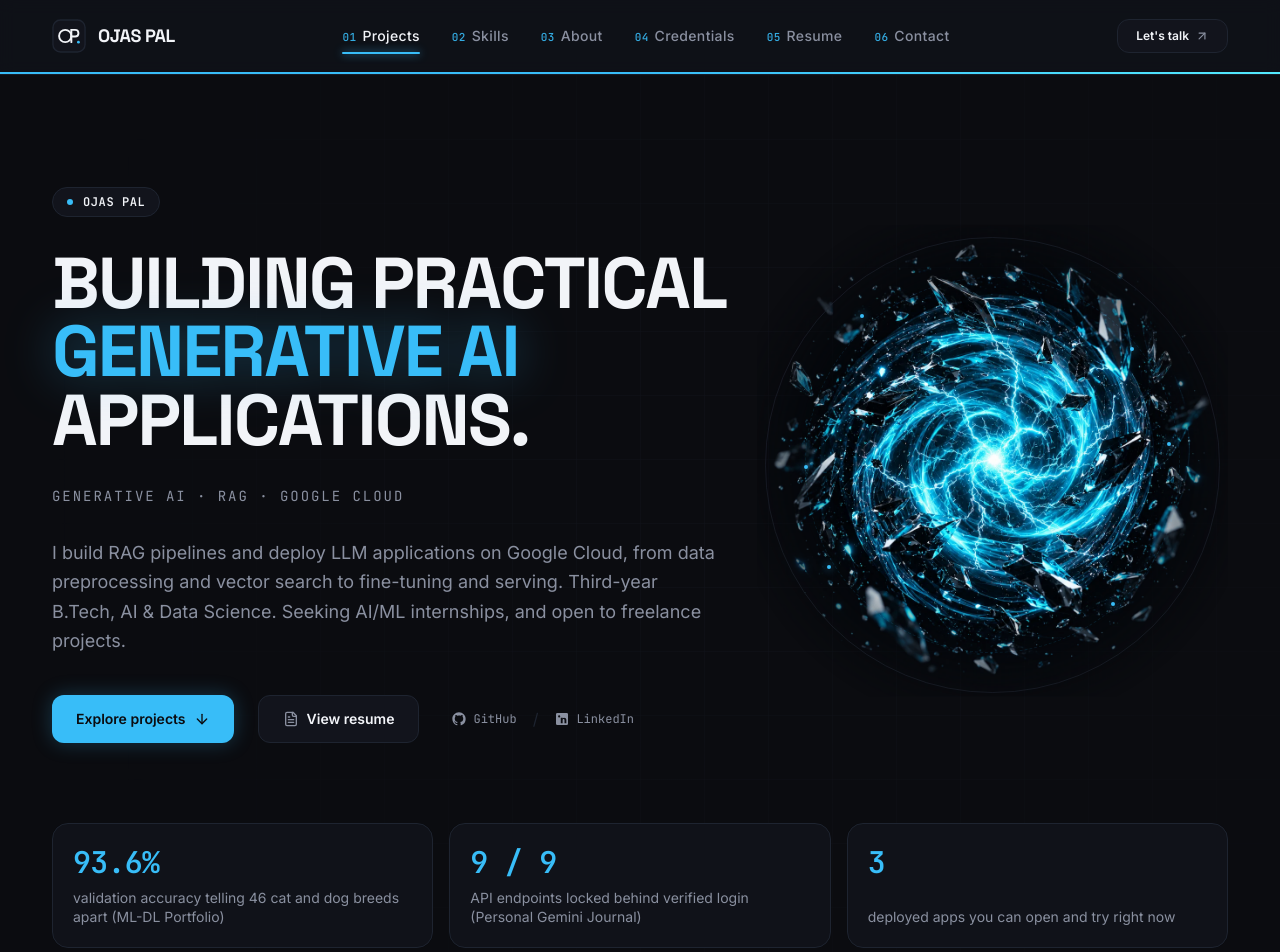
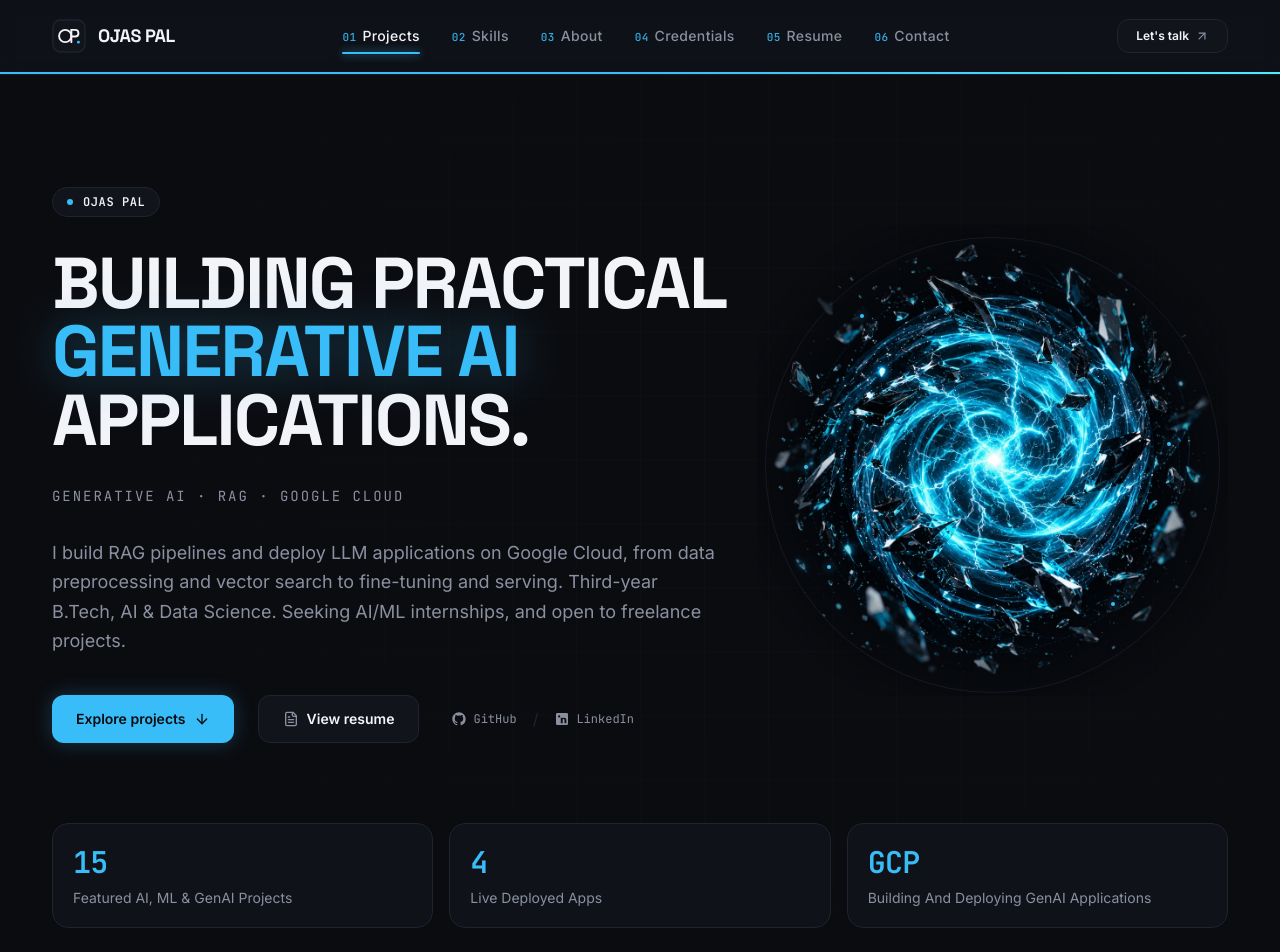
Before and after one commit to OjasPal/OjasPal.github.io, a React (Vite) app: page / in a window 1280 px wide. Shown: the top 952 px of the page. Built offline with nearby package versions, Linux system fonts and the light colour scheme.

Commit message:
Updated profile metrics

```diff
--- a/src/data/profile.ts
+++ b/src/data/profile.ts
@@ -54,16 +54,16 @@ export const profile: Profile = {
   },
   proofStats: [
     {
-      value: "93.6%",
-      caption: "validation accuracy telling 46 cat and dog breeds apart (ML-DL Portfolio)",
+      value: "15",
+      caption: "Featured AI, ML & GenAI Projects",
     },
     {
-      value: "9 / 9",
-      caption: "API endpoints locked behind verified login (Personal Gemini Journal)",
+      value: "4",
+      caption: "Live Deployed Apps",
     },
     {
-      value: "3",
-      caption: "deployed apps you can open and try right now",
+      value: "GCP",
+      caption: "Building And Deploying GenAI Applications",
     },
   ],
 };
```
